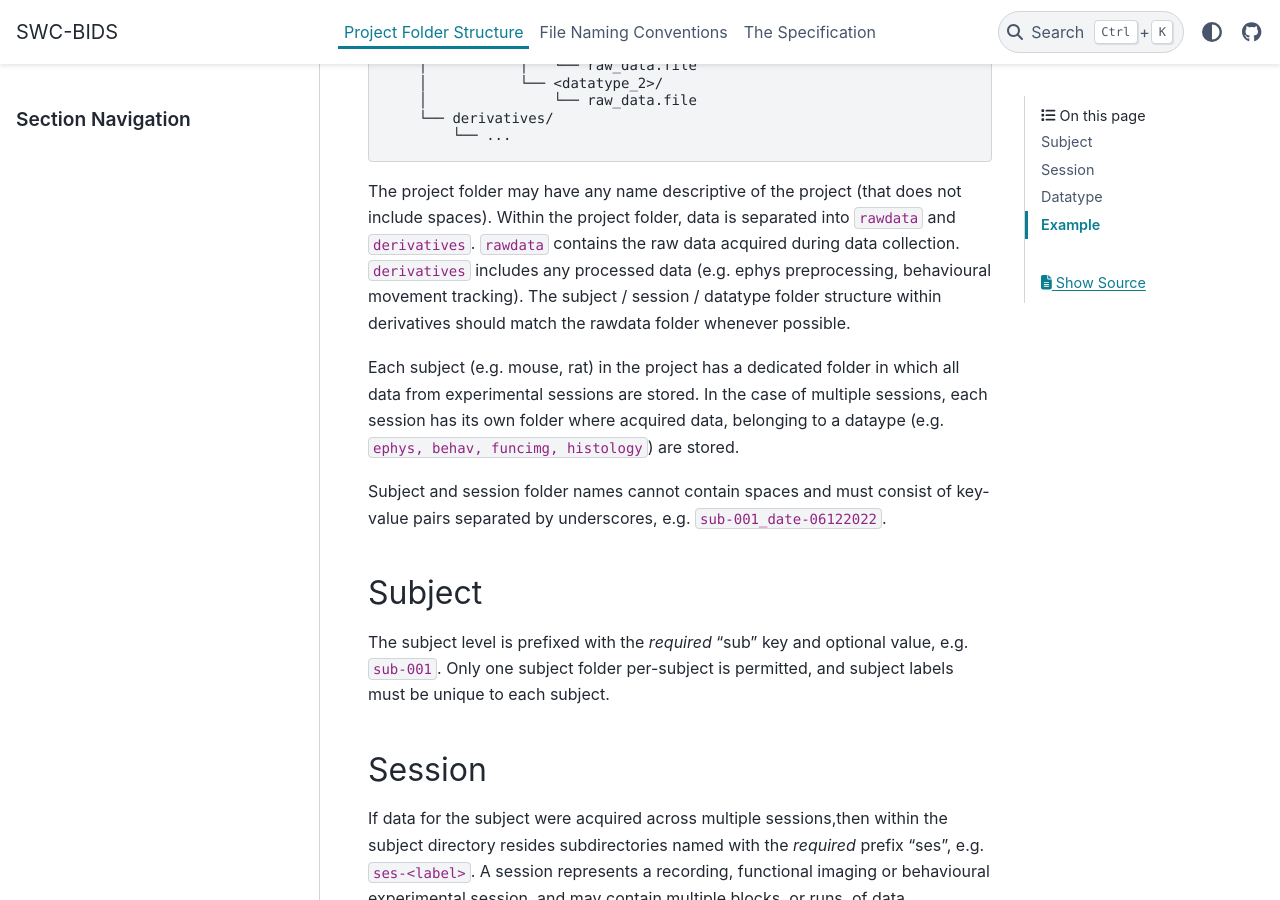
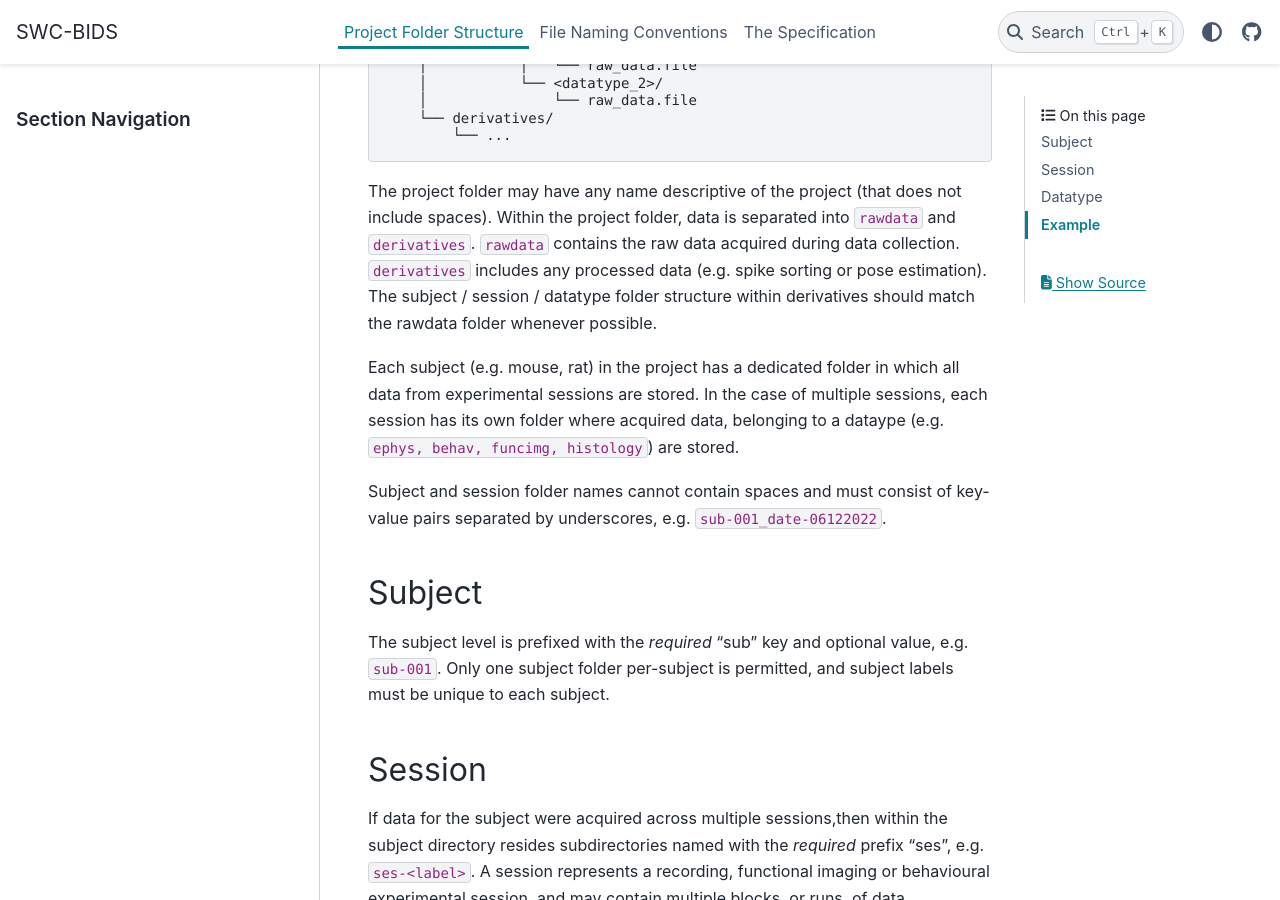
Before and after one commit to neuroinformatics-unit/NeuroBlueprint, a Sphinx documentation site: the page built from docs/source/folder_structure.md, in a window 1280 px wide and 900 px high, scrolled down 328 px. Built offline with Sphinx 7.4.7 and the PyData theme 0.15.4, drawn with Linux system fonts in a browser that asks for light colours.

Commit message:
add more detail to derivative examples

```diff
--- a/docs/source/folder_structure.md
+++ b/docs/source/folder_structure.md
@@ -18,8 +18,8 @@ Standardized project folders containing raw data are hierarchically structured a
 
 The project folder may have any name descriptive of the project (that does not include spaces). Within the
 project folder, data is separated into `rawdata` and `derivatives`. `rawdata` contains the raw
-data acquired during data collection. `derivatives` includes any processed data (e.g. ephys preprocessing,
-behavioural movement tracking). The subject / session / datatype folder structure within derivatives should
+data acquired during data collection. `derivatives` includes any processed data (e.g. spike sorting or pose estimation).
+The subject / session / datatype folder structure within derivatives should
 match the rawdata folder whenever possible.
 
 Each subject (e.g. mouse, rat) in the project has a dedicated folder in which all data from
```
